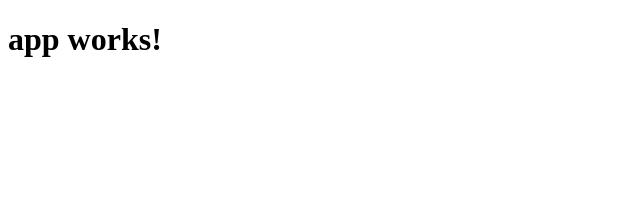
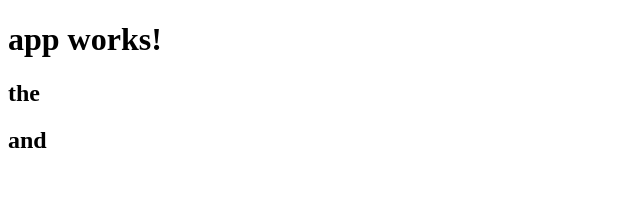
Before and after one commit to douglas-mason/flash-card-app, an Angular app: page / in a window 1280 px wide. Shown: the top 204 px of the page, without its empty margins (0-640 px from the left). Built offline with nearby package versions, Linux system fonts and the light colour scheme.

Commit message:
initial commit

```diff
--- a/src/app/app.component.html
+++ b/src/app/app.component.html
@@ -1,3 +1,5 @@
 <h1>
   {{title}}
 </h1>
+
+<app-flash-card *ngFor="let flashCard of flashCards" [flashCard]="flashCard" ></app-flash-card>
--- a/src/app/app.component.ts
+++ b/src/app/app.component.ts
@@ -1,4 +1,5 @@
 import { Component } from '@angular/core';
+import { FlashCard } from './flash-card';
 
 @Component({
   selector: 'app-root',
@@ -6,5 +7,10 @@ import { Component } from '@angular/core';
   styleUrls: ['./app.component.css']
 })
 export class AppComponent {
+  flashCards: FlashCard[] = [
+    new FlashCard('the'),
+    new FlashCard('and')
+  ];
+
   title = 'app works!';
 }
--- a/src/app/app.module.ts
+++ b/src/app/app.module.ts
@@ -4,10 +4,12 @@ import { FormsModule } from '@angular/forms';
 import { HttpModule } from '@angular/http';
 
 import { AppComponent } from './app.component';
+import { FlashCardComponent } from './flash-card/flash-card.component';
 
 @NgModule({
   declarations: [
-    AppComponent
+    AppComponent,
+    FlashCardComponent
   ],
   imports: [
     BrowserModule,
--- /dev/null
+++ b/src/app/flash-card.ts
@@ -0,0 +1,11 @@
+export class FlashCard {
+  id: string;
+  title: string;
+  description: string;
+
+  constructor(title = '', description = '') {
+    this.id = new Date().toISOString();
+    this.title = title;
+    this.description = description;
+  }
+}
--- /dev/null
+++ b/src/app/flash-card/flash-card.component.html
@@ -0,0 +1,4 @@
+<div>
+  <h2>{{ flashCard.title }}</h2>
+  <p>{{ flashCard.description }}</p>
+</div>
--- /dev/null
+++ b/src/app/flash-card/flash-card.component.ts
@@ -0,0 +1,19 @@
+import { Component, OnInit, Input } from '@angular/core';
+import { FlashCard } from './../flash-card';
+
+@Component({
+  selector: 'app-flash-card',
+  templateUrl: './flash-card.component.html',
+  styleUrls: ['./flash-card.component.css']
+})
+export class FlashCardComponent implements OnInit {
+
+  @Input() flashCard: FlashCard;
+
+  constructor() {
+  }
+
+  ngOnInit() {
+  }
+
+}
```
Also changed, not shown: src/app/flash-card/flash-card.component.css (added), 1 other file (tests, documents, lock files or other folders).
